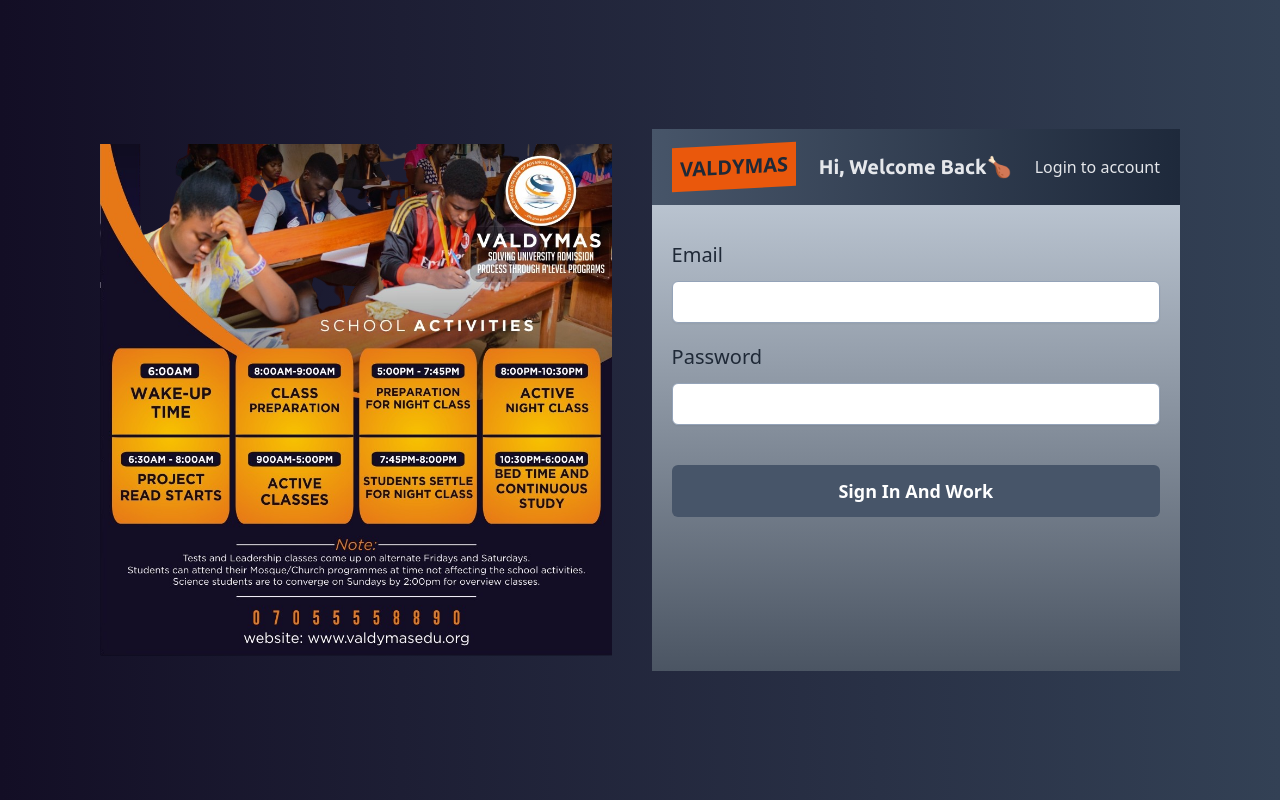
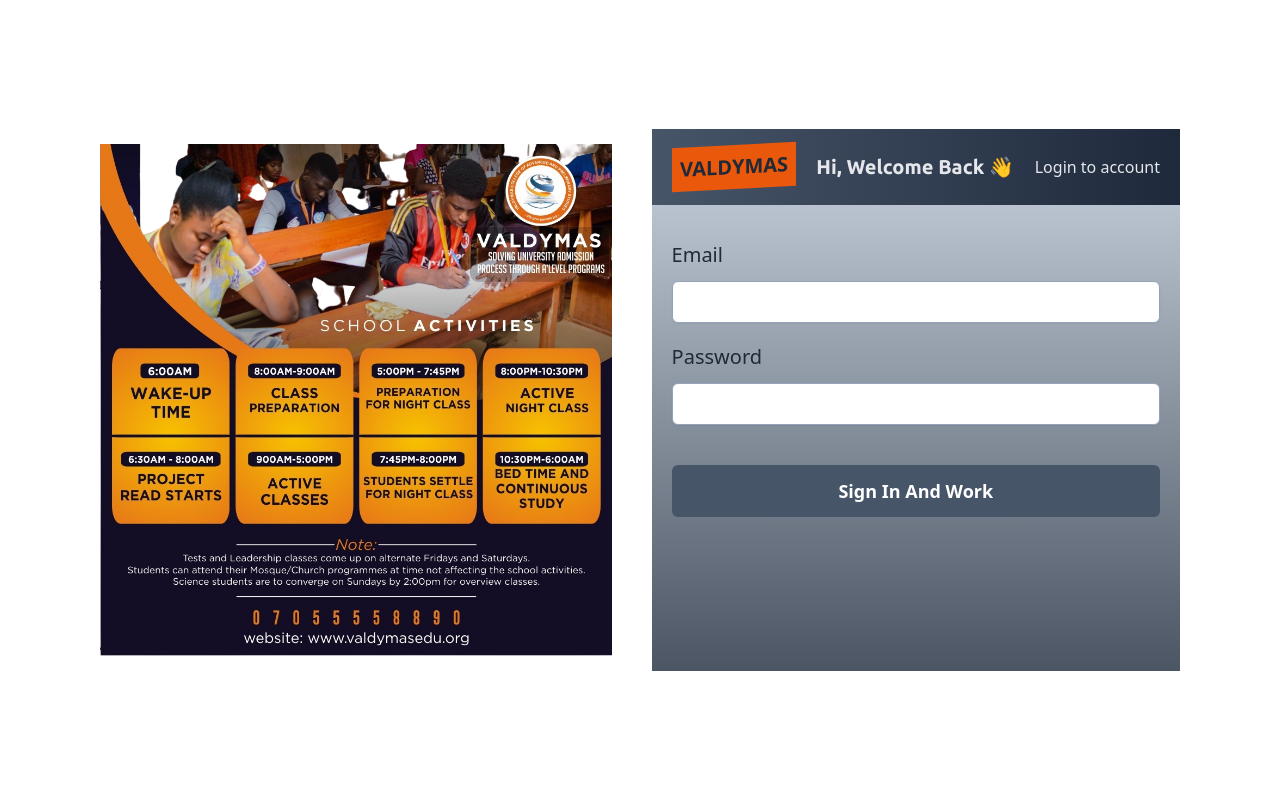
Before and after one commit to codewithjohnson/valdymas-college-admin-dashboard, a React (Vite) app: page /auth/login in a window 1280 px wide. Built offline with nearby package versions, Linux system fonts and the light colour scheme; no server answers.

Commit message:
task-done

```diff
--- a/src/pages/auth/login/index.jsx
+++ b/src/pages/auth/login/index.jsx
@@ -50,7 +50,7 @@
   };
 
   return (
-    <div className="pt-10 sm:pt-0 sm:flex gap-10 justify-start items-center sm:px-[100px] min-h-screen bg-gradient-to-r from-[#130E25] to-slate-700 ">
+    <div className="pt-10 sm:pt-0 sm:flex gap-10 justify-start items-center sm:px-[100px] min-h-screen ">
       <div className="hidden image lg:block">
         <img src={valdymas} alt="valdymas banner" />
       </div>
@@ -58,10 +58,12 @@
       {/* form container */}
       <div className=" w-[90%]  h-[542px] mx-auto bg-gradient-to-b from-slate-300 to-gray-600 ">
         <div className="relative flex items-center justify-between px-5 py-4 text-xl font-thin text-gray-200 bg-gradient-to-r from-slate-600 to-slate-800 ">
-          <p className="p-2 font-semibold text-gray-800 uppercase -skew-y-3 bg-orange-600 -inset-1 ">
+          <p className="p-2 font-semibold text-gray-800 uppercase -skew-y-3 bg-orange-600 -inset-1 hidden image lg:block">
             valdymas
           </p>
-          <p className="font-bold capitalize font-ubuntu">Hi, welcome back🍗</p>
+          <p className="font-bold capitalize font-ubuntu">
+            Hi, welcome back 👋
+          </p>
           <p className="text-[16px]">Login to account</p>
         </div>
         <form className="px-5 py-5" onSubmit={handleSubmit(onSubmitForm)}>
--- a/src/pages/views/errorPage/ErrorPage.jsx
+++ b/src/pages/views/errorPage/ErrorPage.jsx
@@ -4,7 +4,7 @@
 const ErrorPage = () => {
   return (
     <div>
-      <div class="lg:px-24 lg:py-24 md:py-20 md:px-44 px-4 py-24 items-center flex justify-center flex-col-reverse lg:flex-row md:gap-28 gap-16">
+      <div class="lg:px-24 lg:py-24 md:py-20 md:px-44 px-4 py-24 items-center flex justify-center flex-col lg:flex-row md:gap-26 gap-14">
         <div class="xl:pt-24 w-full xl:w-1/2 relative pb-12 lg:pb-0">
           <div class="relative">
             <div class="absolute">
@@ -13,10 +13,10 @@
                   <h1 class="text-[50px] font-dark font-bold">404</h1>
                 </div>
                 <p class="my-2 text-gray-800">
-                  Sorry about that! Please visit our hompage to get where you
+                  Sorry about that! Please visit our homepage to get where you
                   need to go.
                 </p>
-                <button class="sm:w-full lg:w-auto my-2 border rounded md py-4 px-8 text-center bg-indigo-500 text-white hover:bg-indigo-700 focus:outline-none focus:ring-2 focus:ring-indigo-700 focus:ring-opacity-50">
+                <button class=" lg:w-auto my-2 border rounded md py-4 px-8 text-center bg-indigo-500 text-white hover:bg-indigo-700 focus:outline-none focus:ring-2 focus:ring-indigo-700 focus:ring-opacity-50">
                    <Link to="/">Back To Homepage</Link>
                 </button>
               </div>
```
